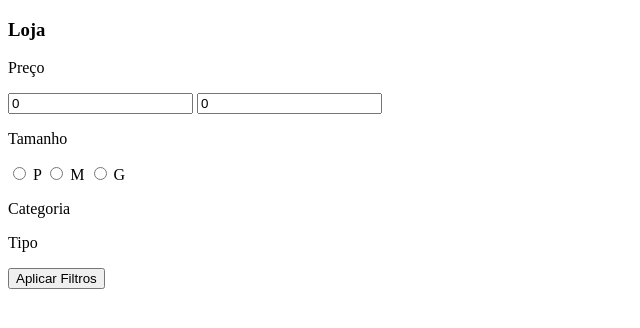
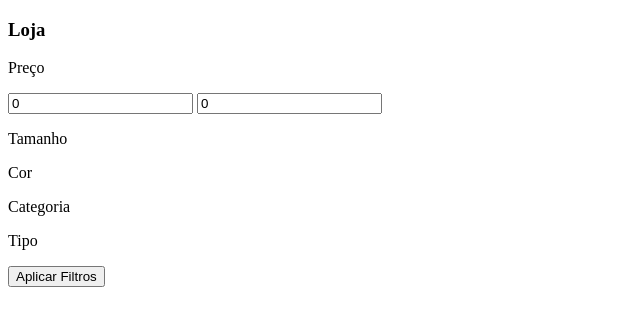
Before and after one commit to leobrda/E-commerce, a Django app: page /loja/ in a window 1280 px wide. Shown: the part 42-370 px from the top of the page, without its empty margins (0-640 px from the left). Run offline with Django 5.2, Linux system fonts and the light colour scheme; data that the repository does not hold is empty; some libraries are stand-ins or nearby versions.

Commit message:
Filtros da Loja, filtro de tamanhos e filtro de cores

```diff
--- a/loja/templates/loja.html
+++ b/loja/templates/loja.html
@@ -13,6 +13,12 @@
             {% for tamanho in tamanhos%}
                 <input type="radio" name="tamanho" value="{{ tamanho }}">
                 <label for="{{ tamanho }}">{{ tamanho }}</label>
+            {% endfor %}
+
+        <p>Cor</p>
+            {% for cor in cores %}
+                <input type="radio" name="cor" value="{{ cor.nome }}">
+                <label for="{{ cor }}">{{ cor.nome }}</label>
             {% endfor %}
 
         <p>Categoria</p>
--- a/loja/views.py
+++ b/loja/views.py
@@ -19,8 +19,11 @@ def loja(request, filtro=None):
     produtos = Produto.objects.filter(ativo=True)
     produtos = filtrar_produtos(produtos, filtro)
 
-    # Variável tamanhos
-    tamanhos = ['P', 'M', 'G']
+    itens = ItemEstoque.objects.filter(quantidade__gt=0, produto__in=produtos)
+    tamanhos = itens.values_list('tamanho', flat=True).distinct()
+
+    ids_cores = itens.values_list('cor', flat=True).distinct()
+    cores = Cor.objects.filter(id__in=ids_cores)
 
     minimo, maximo = preco_minimo_maximo(produtos)
 
@@ -29,6 +32,7 @@ def loja(request, filtro=None):
         'minimo': minimo,
         'maximo': maximo,
         'tamanhos': tamanhos,
+        'cores': cores,
     }
 
     return render(request, 'loja.html', context)
```
